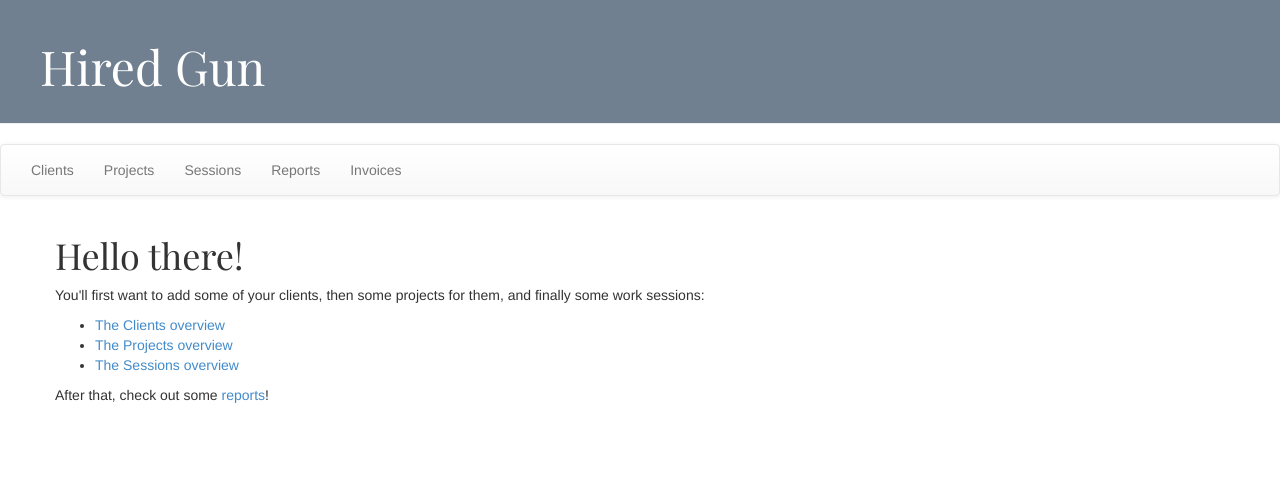
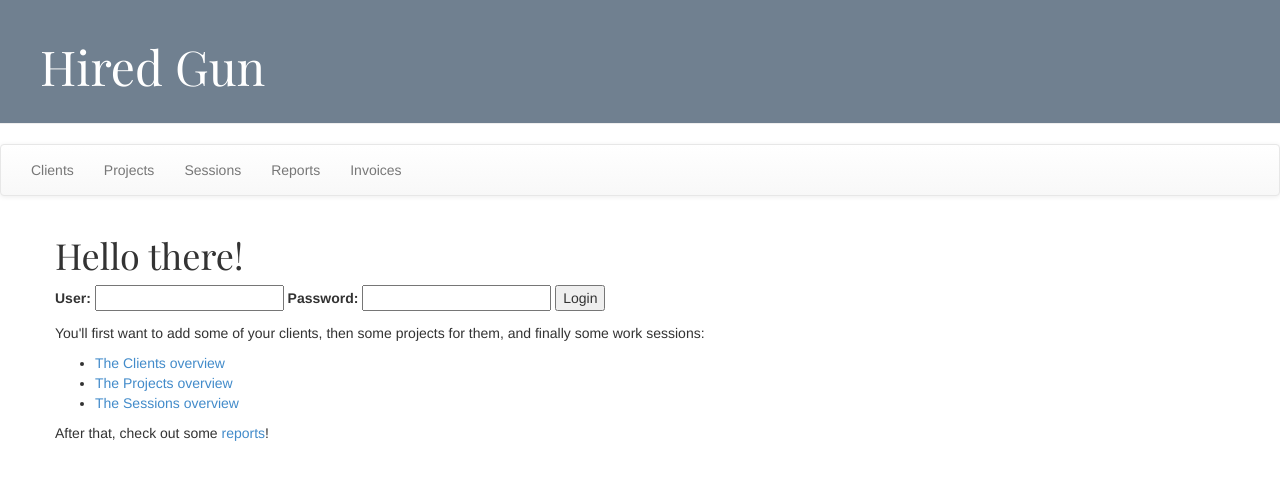
Before and after one commit to AlexEngelhardt/hired-gun, a Django app: page / in a window 1280 px wide. Shown: the top 480 px of the page. Run offline with Django 3.2, Linux system fonts and the light colour scheme; some libraries are stand-ins or nearby versions.

Commit message:
login/logout form on index.html

```diff
--- a/HiredGun/HiredGun/settings.py
+++ b/HiredGun/HiredGun/settings.py
@@ -123,3 +123,8 @@ USE_TZ = True
 
 STATIC_URL = '/static/'
 STATIC_ROOT = os.path.join(BASE_DIR, 'static')
+
+# Login stuff
+
+LOGIN_REDIRECT_URL = '/'
+LOGOUT_REDIRECT_URL = '/'
--- a/HiredGun/HiredGun/urls.py
+++ b/HiredGun/HiredGun/urls.py
@@ -21,4 +21,5 @@ urlpatterns = [
     path('', include('projects.urls')),
     path('reports/', include('reports.urls')),
     path('invoices/', include('invoices.urls')),
+    path('accounts/', include('django.contrib.auth.urls')),
 ]
--- a/HiredGun/projects/templates/projects/index.html
+++ b/HiredGun/projects/templates/projects/index.html
@@ -3,6 +3,24 @@
 {% block content %}
 
 <h1>Hello there!</h1>
+
+{% if user.is_authenticated %}
+  <p>
+    Hello {{ user }}! (<a href="accounts/logout/">Logout</a>)
+  </p>
+  {% else %}
+  <p>
+  <form method="POST" action="accounts/login/">
+    {% csrf_token %}
+    <label for="user">User: </label>
+    <input type="text" name="username" />
+    <label for="password">Password: </label>
+    <input type="password" name="password" />
+    <input type="submit" value="Login">
+  </form>
+  </p>
+
+{% endif %}
 
 <p>You'll first want to add some of your clients, then some projects for them, and finally some work sessions:
 
--- a/HiredGun/projects/urls.py
+++ b/HiredGun/projects/urls.py
@@ -9,7 +9,6 @@ from . import views
 # You'll have to use {% url 'projects:client-detail' ... %} now
 
 app_name = 'projects'
-
 
 # - The 'name' arguments are for removing hardcoded URLs in your templates:
 # - Add a trailing slash to your paths, only then both ways (with and without slash) work in hrefs
--- a/HiredGun/reports/helpers.py
+++ b/HiredGun/reports/helpers.py
@@ -11,7 +11,11 @@ def get_initial_values():
 
     try:
         youngest_session = Session.objects.order_by('date').last()
-        youngest_date_with_sessions = youngest_session.date
+        if youngest_session is not None:
+            youngest_date_with_sessions = youngest_session.date
+        else:
+            # Just use the last calendar month if you have no sessions at all.
+            youngest_date_with_sessions = datetime.date.today().replace(day=1) - datetime.timedelta(days=1)
 
         first_of_that_month = youngest_date_with_sessions.replace(day=1)
         last_of_that_month = (first_of_that_month.replace(day=28) + datetime.timedelta(days=4)).replace(day=1) - datetime.timedelta(days=1)
```
Also changed, not shown: TODO.md (+5 -2 lines), HiredGun/projects/templates/projects/base.html (indentation only).
